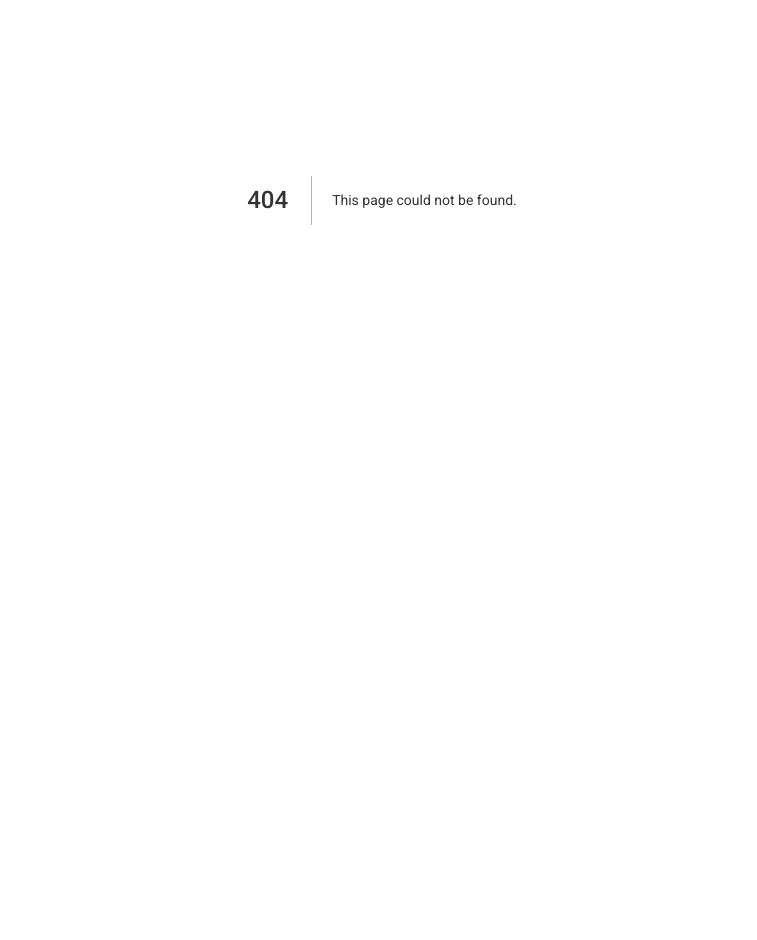
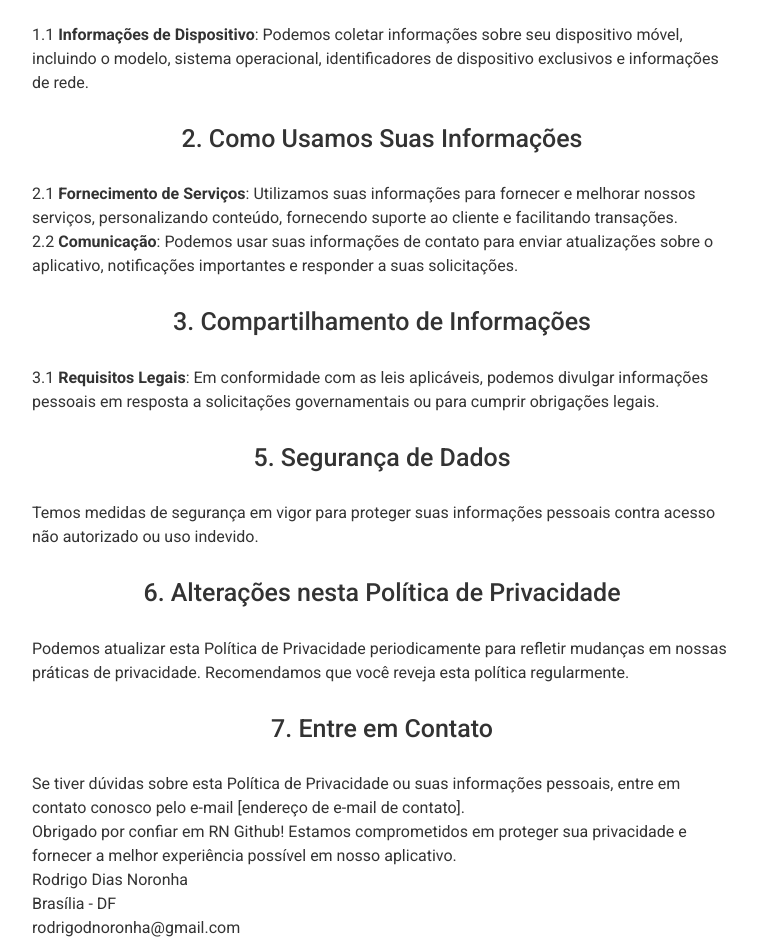
Before and after one commit to rodrigodiasnoronha/rdn, a Next.js app: page /rn-github/policy in a window 1280 px wide. Before the commit this address had no page. Shown: the part 200-1140 px from the top of the page, without its empty margins (258-1015 px from the left). Before the commit the page ends 800 px from the top, so only its background shows below. Built offline with nearby package versions, Linux system fonts and the light colour scheme.

Commit message:
politica privacidade

```diff
--- /dev/null
+++ b/pages/rn-github/policy/index.tsx
@@ -0,0 +1,118 @@
+import { NextPage } from 'next'; // eslint-disable-line
+import React from 'react';
+import styled from 'styled-components';
+import { Footer, Head, Header } from '../../../components';
+
+const Container = styled.article`
+    width: 100%;
+    height: 100%;
+
+    display: flex;
+    flex-direction: column;
+
+    max-width: 700px;
+    width: 100%;
+    margin: 35px auto;
+
+    h2 {
+        margin-bottom: 25px;
+        margin-top: 25px;
+        font-size: 25px;
+        font-weight: 500;
+        text-align: center;
+    }
+
+    .more {
+        display: flex;
+        justify-content: center;
+        align-items: center;
+        margin: 15px 0px;
+    }
+
+    @media (max-width: 700px) {
+        padding: 0px 10px;
+    }
+`;
+
+const RNGithubPolicy: NextPage = (props) => {
+    return (
+        <React.Fragment>
+            <Head>
+                <title key="title">Politica de Privacidade | RN Github</title>
+            </Head>
+
+            <Container>
+                {/* <SearchArticle updatePosts={setPosts} /> */}
+                <div className="div">
+                    <h2>Bem-vindo ao RN Github! Agradecemos por escolher usar nosso aplicativo.</h2>
+
+                    <h2>1. Informações que Coletamos</h2>
+
+                    <p>
+                        1.1 <strong>Informações de Dispositivo</strong>: Podemos coletar informações sobre seu
+                        dispositivo móvel, incluindo o modelo, sistema operacional, identificadores de dispositivo
+                        exclusivos e informações de rede.
+                    </p>
+
+                    <h2>2. Como Usamos Suas Informações</h2>
+
+                    <p>
+                        2.1 <strong>Fornecimento de Serviços</strong>: Utilizamos suas informações para fornecer e
+                        melhorar nossos serviços, personalizando conteúdo, fornecendo suporte ao cliente e facilitando
+                        transações.
+                    </p>
+
+                    <p>
+                        2.2 <strong>Comunicação</strong>: Podemos usar suas informações de contato para enviar
+                        atualizações sobre o aplicativo, notificações importantes e responder a suas solicitações.
+                    </p>
+
+                    <h2>3. Compartilhamento de Informações</h2>
+
+                    <p>
+                        3.1 <strong>Requisitos Legais</strong>: Em conformidade com as leis aplicáveis, podemos divulgar
+                        informações pessoais em resposta a solicitações governamentais ou para cumprir obrigações
+                        legais.
+                    </p>
+
+                    <h2>5. Segurança de Dados</h2>
+
+                    <p>
+                        Temos medidas de segurança em vigor para proteger suas informações pessoais contra acesso não
+                        autorizado ou uso indevido.
+                    </p>
+
+                    <h2>6. Alterações nesta Política de Privacidade</h2>
+
+                    <p>
+                        Podemos atualizar esta Política de Privacidade periodicamente para refletir mudanças em nossas
+                        práticas de privacidade. Recomendamos que você reveja esta política regularmente.
+                    </p>
+
+                    <h2>7. Entre em Contato</h2>
+
+                    <p>
+                        Se tiver dúvidas sobre esta Política de Privacidade ou suas informações pessoais, entre em
+                        contato conosco pelo e-mail [endereço de e-mail de contato].
+                    </p>
+
+                    <p>
+                        Obrigado por confiar em RN Github! Estamos comprometidos em proteger sua privacidade e fornecer
+                        a melhor experiência possível em nosso aplicativo.
+                    </p>
+
+                    <p>
+                        Rodrigo Dias Noronha
+                        <br />
+                        Brasília - DF
+                        <br />
+                        rodrigodnoronha@gmail.com
+                        <br />
+                    </p>
+                </div>
+            </Container>
+        </React.Fragment>
+    );
+};
+
+export default RNGithubPolicy;
```
